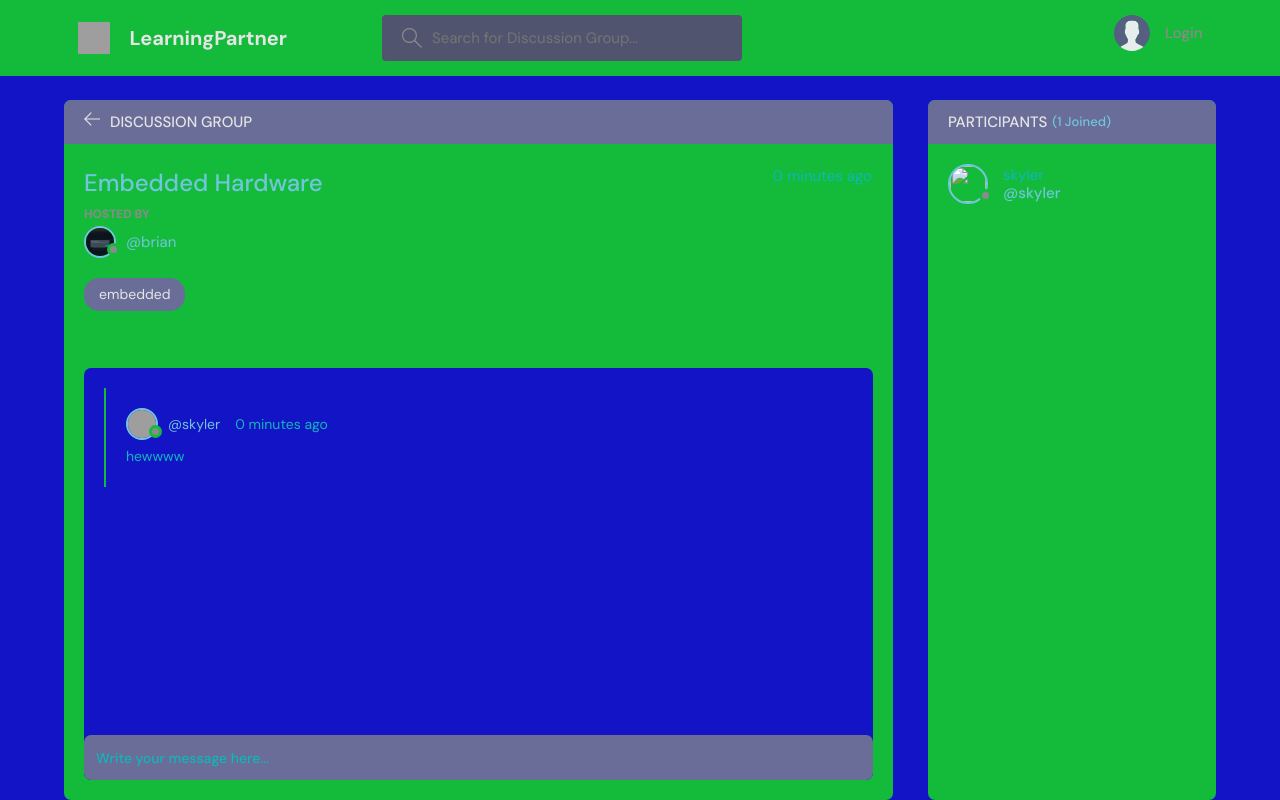
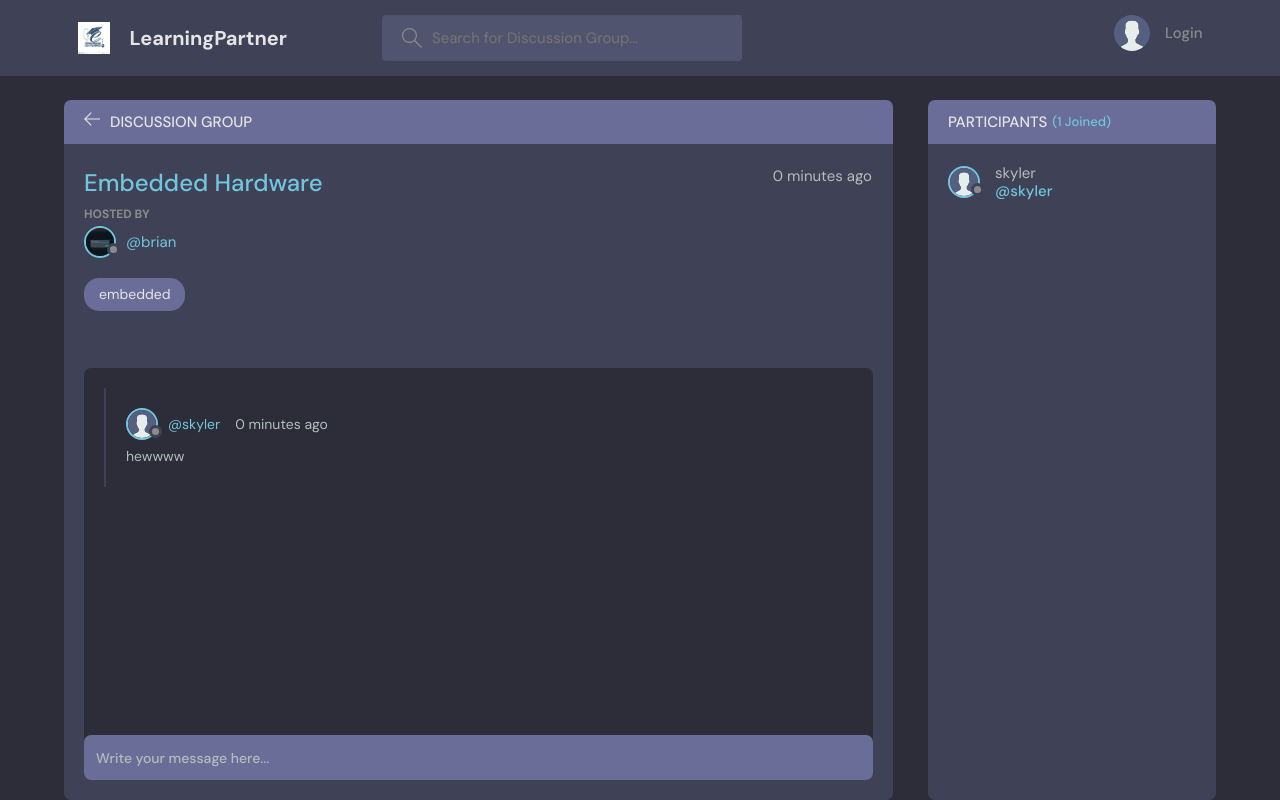
Before and after one commit to lorrykomolo/Adanian_project_studyroom, a Django app: page /room/3/ in a window 1280 px wide. Run offline with Django 3.2, Linux system fonts and the light colour scheme; data comes from the database, SQL or seed files in the repository; both versions use the stored data as it was after the commit; parts of the project's set-up code (start-up, migrations or seed data) failed here and were passed over; grey boxes are pictures that could not be loaded.

Commit message:
updated navbar, profile and message section

```diff
--- a/base/forms.py
+++ b/base/forms.py
@@ -5,7 +5,7 @@ from .models import Room, User
 class MyUserCreationForm(UserCreationForm):
     class Meta:
         model = User
-        fields = ['name', 'email', 'password1', 'password2']
+        fields = ['name', 'username', 'email', 'password1', 'password2']
 
 class RoomForm(ModelForm):
     class Meta:
@@ -16,4 +16,4 @@ class RoomForm(ModelForm):
 class UserForm(ModelForm):
     class Meta:
         model = User
-        fields = ['avatar', 'username', 'email', 'bio']
+        fields = ['avatar', 'name', 'username', 'email', 'bio']
--- a/base/models.py
+++ b/base/models.py
@@ -47,7 +47,7 @@ class Message(models.Model):
         created = models.DateTimeField(auto_now_add=True)
 
         class Meta:
-            ordering = ['-updated', '-created']
+            ordering = ['updated', 'created']
 
         def __str__(self):
-            return self.body[0:50]
+            return self.body[0:25]
--- a/base/templates/base/login_register.html
+++ b/base/templates/base/login_register.html
@@ -18,7 +18,7 @@
               {% csrf_token %}
               <div class="form__group form__group">
                 <label for="room_name">Email</label>
-                <input id="username" name="email" type="text" placeholder="e.g. omolo" />
+                <input id="username" name="email" type="text" placeholder="e.g. omolo@gmail.com" />
               </div>
               <div class="form__group">
                 <label for="password">Password</label>
@@ -101,7 +101,7 @@
 
             <div class="auth__action">
               <p>Already signed up</p>
-              <a href="{% url 'login' %}" class="btn btn--link">Sign Up</a>
+              <a href="{% url 'login' %}" class="btn btn--link">Login</a>
             </div>
           </div>
         </div>
--- a/base/templates/base/profile.html
+++ b/base/templates/base/profile.html
@@ -16,7 +16,7 @@
             </div>
           </div>
           <div class="profile__info">
-            <h3>{{user.name}}</h3>
+            <h3>{{user.username}}</h3>
             <p>@{{user.username}}</p>
             {% if request.user == user %}
             <a href="{% url 'update-user' %}" class="btn btn--main btn--pill">Edit Profile</a>
@@ -25,7 +25,7 @@
           <div class="profile__about">
             <h3>About</h3>
             <p>
-
+              {{user.bio}}
             </p>
           </div>
         </div>
--- a/base/templates/base/room.html
+++ b/base/templates/base/room.html
@@ -84,7 +84,7 @@
                     <div class="thread__author">
                       <a href="{% url 'user-profile' message.user.id %}" class="thread__authorInfo">
                         <div class="avatar avatar--small">
-                          <img src="message.user.avatar.url" />
+                          <img src="{{message.user.avatar.url}}" />
                         </div>
                         <span>@{{message.user.username}}</span>
                       </a>
@@ -127,8 +127,8 @@
           <div class="participants__list scroll">
             {% for user in participants %}
             <a href="{% url 'user-profile' user.id %}" class="participant">
-              <div class="avatar avatar--medium">
-                <img src="{{room.user.avatar.url}}" />
+              <div class="avatar avatar--small">
+                <img src="{{user.avatar.url}}" />
               </div>
               <p>
                 {{user.username}}
--- a/base/templates/base/room_form.html
+++ b/base/templates/base/room_form.html
@@ -45,7 +45,7 @@
             </div>
 
             <div class="form__action">
-              <a class="btn btn--dark" href="index.html">Cancel</a>
+              <a class="btn btn--dark" href="{% url 'home' %}">Cancel</a>
               <button class="btn btn--main" type="submit">Submit</button>
             </div>
           </form>
--- a/base/templates/base/update_user.html
+++ b/base/templates/base/update_user.html
@@ -32,7 +32,7 @@
 
 
                         <div class="form__action">
-                            <a class="btn btn--light" href="index.html">Cancel</a>
+                            <a class="btn btn--dark" href="index.html">Cancel</a>
                             <button class="btn btn--main" type="submit">Update</button>
                         </div>
                     </form>
--- a/static/style/style.css
+++ b/static/style/style.css
@@ -3,13 +3,13 @@
 :root {
   --color-main: #71c6dd;
   --color-main-light: #e1f6fb;
-  --color-dark: #14bb3b;
+  --color-dark: #3f4156;
   --color-dark-medium: #51546e;
   --color-dark-light: #696d97;
   --color-light: #e5e5e5;
   --color-gray: #8b8b8b;
-  --color-light-gray: #10b7b7;
-  --color-bg: #1414c7;
+  --color-light-gray: #b2bdbd;
+  --color-bg: #2d2d39;
   --color-success: #5dd693;
   --color-error: #fc4b0b;
 }
@@ -604,7 +604,7 @@ a {
   border-bottom: 1px solid var(--color-dark-medium);
 }
 
-.topics-page .header__search {
+.topics-page .header__search{
   display: block;
 }
 
--- a/templates/navbar.html
+++ b/templates/navbar.html
@@ -2,7 +2,7 @@
 <header class="header header--loggedIn">
     <div class="container">
       <a href="{% url 'home' %)" class="header__logo">
-        <img src="{% static 'images/grad.svg' %}" />
+        <img src="{% static 'images/logo.jpg' %}" />
         <h1>LearningPartner</h1>
       </a>
       <form class="header__search" method="GET" action="{% url 'home' %}">
@@ -23,10 +23,10 @@
         {% if request.user.is_authenticated %}
         <div class="header__user">
           <a href="{% url 'update-user' %}"
-            <div class="avatar avatar--medium active">
+            <div>
               <img src="{{request.user.avatar.url}}" />
             </div>
-            <p>{{request.user.username}} <span>@{{request.user.username}}</span></p>
+            <p>{{request.user.username}}<span>@{{request.user.username}}</span></p>
           </a>
           <button class="dropdown-button">
             <svg version="1.1" xmlns="http://www.w3.org/2000/svg" width="32" height="32" viewBox="0 0 32 32">
@@ -39,8 +39,8 @@
 
                 <!-- Not Logged In -->
         <a href="{% url 'login' %}">
-            <img src="{% static 'images/avatar.svg' %}"/>
-            <p>Login</p>
+          <img src="{% static 'images/avatar.svg' %}"/>
+          <p>Login</p>
         </a>
         {% endif %}
 
@@ -49,7 +49,7 @@
             ><svg version="1.1" xmlns="http://www.w3.org/2000/svg" width="32" height="32" viewBox="0 0 32 32">
               <title>tools</title>
               <path
-                  d="M27.465 32c-1.211 0-2.35-0.471-3.207-1.328l-9.392-9.391c-2.369 0.898-4.898 0.951-7.355 0.15-3.274-1.074-5.869-3.67-6.943-6.942-0.879-2.682-0.734-5.45 0.419-8.004 0.135-0.299 0.408-0.512 0.731-0.572 0.32-0.051 0.654 0.045 0.887 0.277l5.394 5.395 3.586-3.586-5.394-5.395c-0.232-0.232-0.336-0.564-0.276-0.887s0.272-0.596 0.572-0.732c2.552-1.152 5.318-1.295 8.001-0.418 3.274 1.074 5.869 3.67 6.943 6.942 0.806 2.457 0.752 4.987-0.15 7.358l9.392 9.391c0.844 0.842 1.328 2.012 1.328 3.207-0 2.5-2.034 4.535-4.535 4.535zM15.101 19.102c0.26 0 0.516 0.102 0.707 0.293l9.864 9.863c0.479 0.479 1.116 0.742 1.793 0.742 1.398 0 2.535-1.137 2.535-2.535 0-0.668-0.27-1.322-0.742-1.793l-9.864-9.863c-0.294-0.295-0.376-0.74-0.204-1.119 0.943-2.090 1.061-4.357 0.341-6.555-0.863-2.631-3.034-4.801-5.665-5.666-1.713-0.561-3.468-0.609-5.145-0.164l4.986 4.988c0.391 0.391 0.391 1.023 0 1.414l-5 5c-0.188 0.188-0.441 0.293-0.707 0.293s-0.52-0.105-0.707-0.293l-4.987-4.988c-0.45 1.682-0.397 3.436 0.164 5.146 0.863 2.631 3.034 4.801 5.665 5.666 2.2 0.721 4.466 0.604 6.555-0.342 0.132-0.059 0.271-0.088 0.411-0.088z"
+                d="M27.465 32c-1.211 0-2.35-0.471-3.207-1.328l-9.392-9.391c-2.369 0.898-4.898 0.951-7.355 0.15-3.274-1.074-5.869-3.67-6.943-6.942-0.879-2.682-0.734-5.45 0.419-8.004 0.135-0.299 0.408-0.512 0.731-0.572 0.32-0.051 0.654 0.045 0.887 0.277l5.394 5.395 3.586-3.586-5.394-5.395c-0.232-0.232-0.336-0.564-0.276-0.887s0.272-0.596 0.572-0.732c2.552-1.152 5.318-1.295 8.001-0.418 3.274 1.074 5.869 3.67 6.943 6.942 0.806 2.457 0.752 4.987-0.15 7.358l9.392 9.391c0.844 0.842 1.328 2.012 1.328 3.207-0 2.5-2.034 4.535-4.535 4.535zM15.101 19.102c0.26 0 0.516 0.102 0.707 0.293l9.864 9.863c0.479 0.479 1.116 0.742 1.793 0.742 1.398 0 2.535-1.137 2.535-2.535 0-0.668-0.27-1.322-0.742-1.793l-9.864-9.863c-0.294-0.295-0.376-0.74-0.204-1.119 0.943-2.090 1.061-4.357 0.341-6.555-0.863-2.631-3.034-4.801-5.665-5.666-1.713-0.561-3.468-0.609-5.145-0.164l4.986 4.988c0.391 0.391 0.391 1.023 0 1.414l-5 5c-0.188 0.188-0.441 0.293-0.707 0.293s-0.52-0.105-0.707-0.293l-4.987-4.988c-0.45 1.682-0.397 3.436 0.164 5.146 0.863 2.631 3.034 4.801 5.665 5.666 2.2 0.721 4.466 0.604 6.555-0.342 0.132-0.059 0.271-0.088 0.411-0.088z"
               ></path>
             </svg>
             Settings</a
@@ -58,13 +58,14 @@
             ><svg version="1.1" xmlns="http://www.w3.org/2000/svg" width="32" height="32" viewBox="0 0 32 32">
               <title>sign-out</title>
               <path
-                  d="M3 0h22c0.553 0 1 0 1 0.553l-0 3.447h-2v-2h-20v28h20v-2h2l0 3.447c0 0.553-0.447 0.553-1 0.553h-22c-0.553 0-1-0.447-1-1v-30c0-0.553 0.447-1 1-1z"
+                d="M3 0h22c0.553 0 1 0 1 0.553l-0 3.447h-2v-2h-20v28h20v-2h2l0 3.447c0 0.553-0.447 0.553-1 0.553h-22c-0.553 0-1-0.447-1-1v-30c0-0.553 0.447-1 1-1z"
               ></path>
               <path
-                  d="M21.879 21.293l1.414 1.414 6.707-6.707-6.707-6.707-1.414 1.414 4.293 4.293h-14.172v2h14.172l-4.293 4.293z"
+                d="M21.879 21.293l1.414 1.414 6.707-6.707-6.707-6.707-1.414 1.414 4.293 4.293h-14.172v2h14.172l-4.293 4.293z"
               ></path>
             </svg>
-            Logout</a>
+            Logout</a
+          >
         </div>
       </nav>
     </div>
```
Also changed, not shown: static/java/script.js (+0 -46 lines), db.sqlite3, static/images/Screenshot_from_2022-06-27_17-15-29.png (added), static/images/logo.jpg (added).
